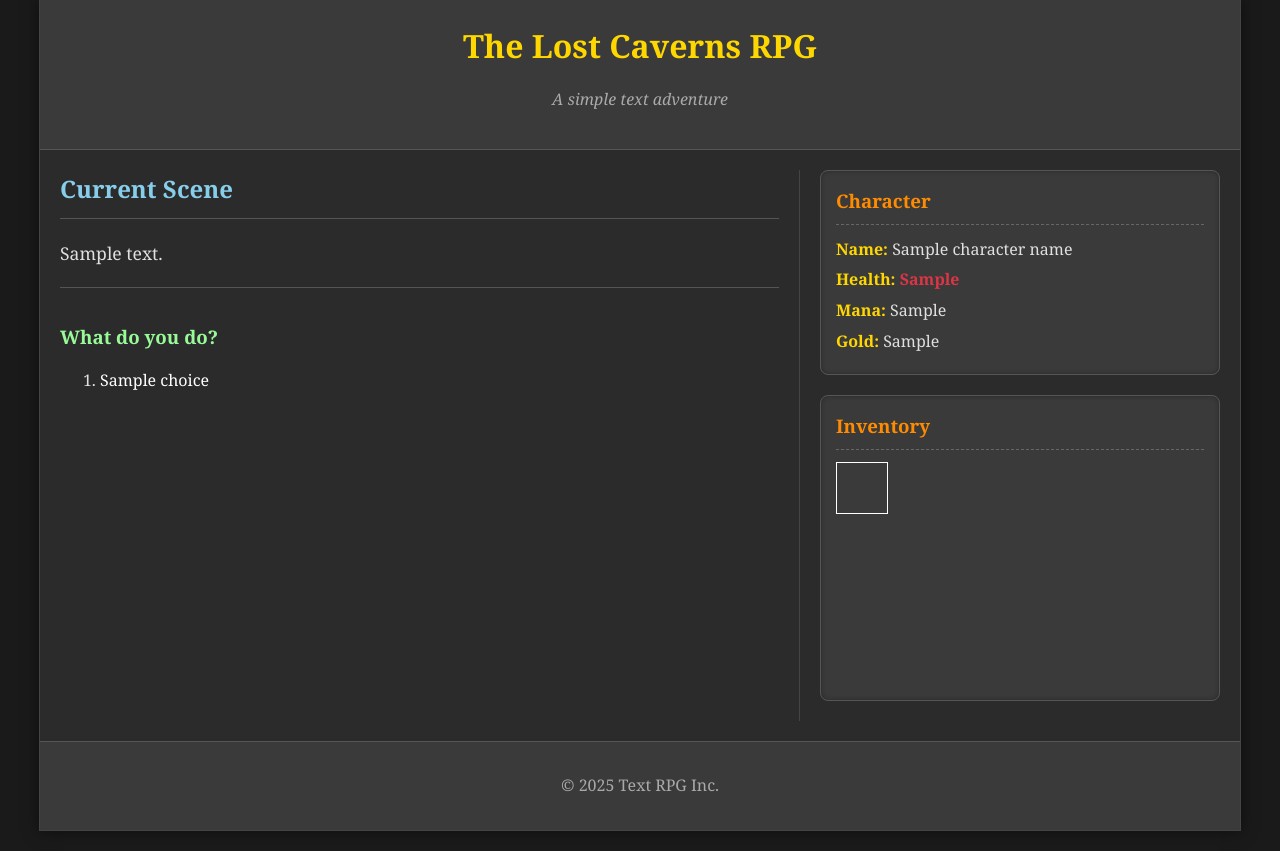
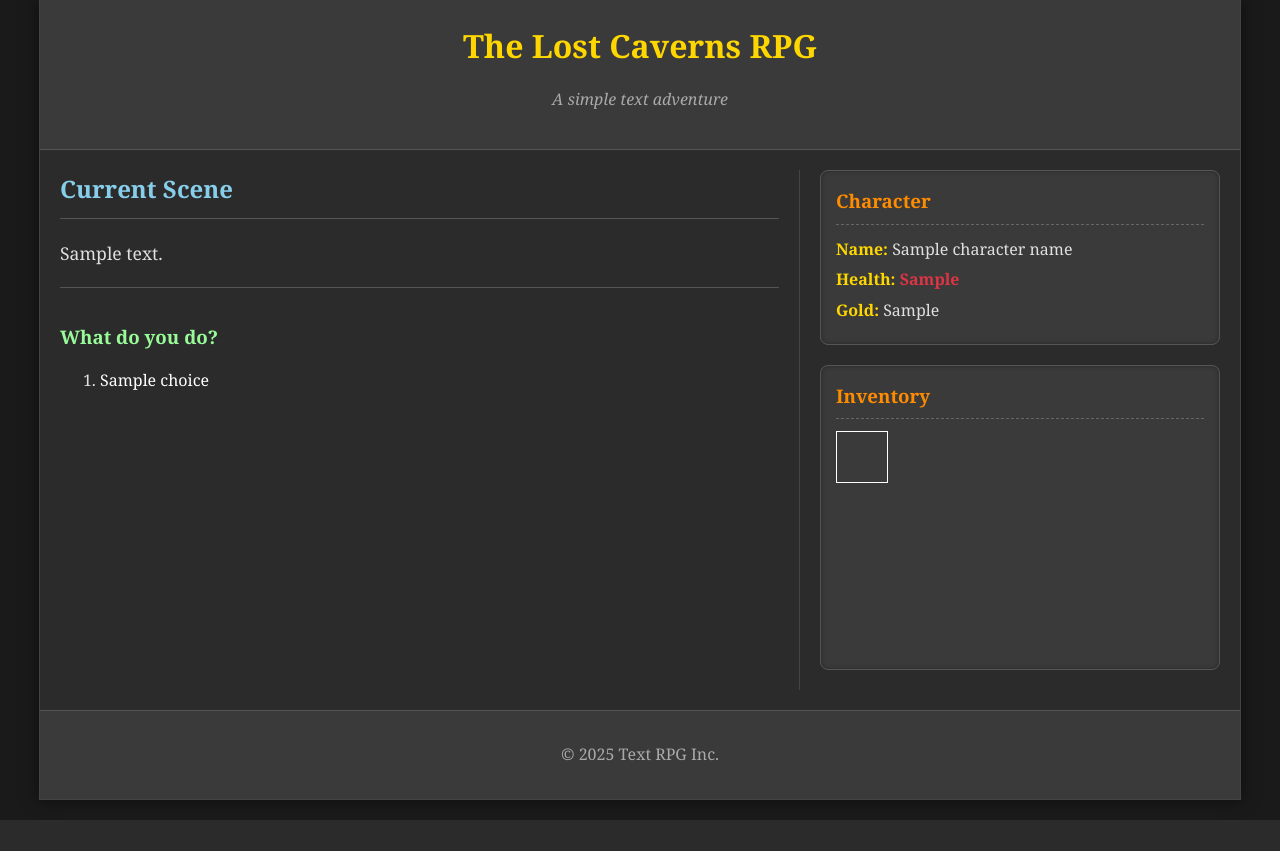
Before and after one commit to errne/Djangotest, a Django app: template templates/game/scene.html in a window 1280 px wide. Shown: the part 21-872 px from the top of the page. After the commit the page ends 841 px from the top, so only its background shows below. Run offline with Django 5.2, Linux system fonts and the light colour scheme; the template is opened without the code that fills it: most values are stand-ins (such as "Sample title", 1, 10 or a date in 2020).

Commit message:
removed mana and exrta rd file

```diff
--- a/game/views.py
+++ b/game/views.py
@@ -51,7 +51,6 @@ def game_scene(request, scene_name=None):
         'scene_name': world.current_location or 'start',
         'character_name': player.name,
         'character_health': player.get_health(),
-        'character_mana': 0,  # Your Player class doesn't have mana
         'character_gold': player.gold_pouch,
         'inventory_grid': grid,
     }
--- a/templates/game/scene.html
+++ b/templates/game/scene.html
@@ -36,7 +36,6 @@
                     <h3>Character</h3>
                     <p><strong>Name:</strong> {{ character_name }}</p>
                     <p><strong>Health:</strong> <span class="health">{{ character_health }}</span></p>
-                    <p><strong>Mana:</strong> {{ character_mana }}</p>
                     <p><strong>Gold:</strong> {{ character_gold }}</p>
                 </div>
 
```
Also changed, not shown: db.sqlite3, game/README.md (deleted).
